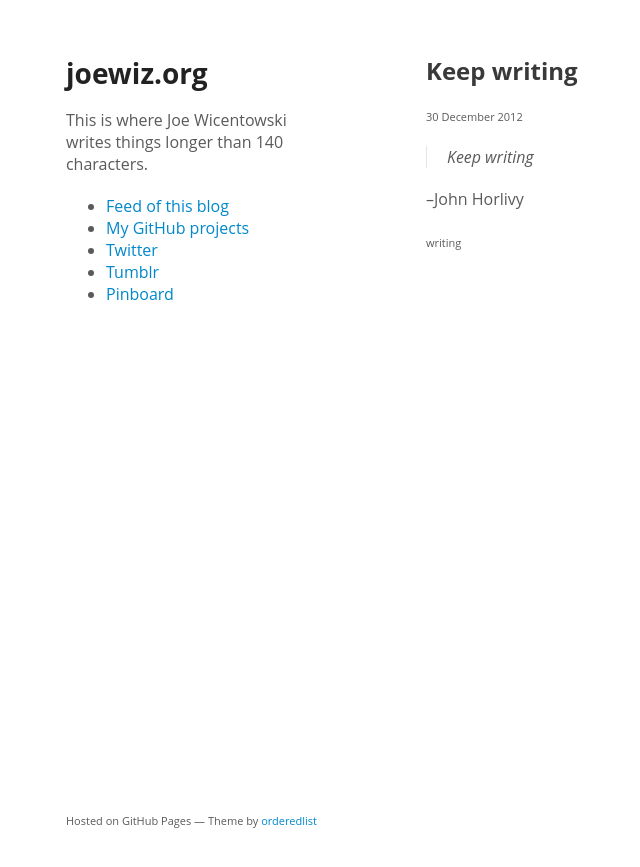
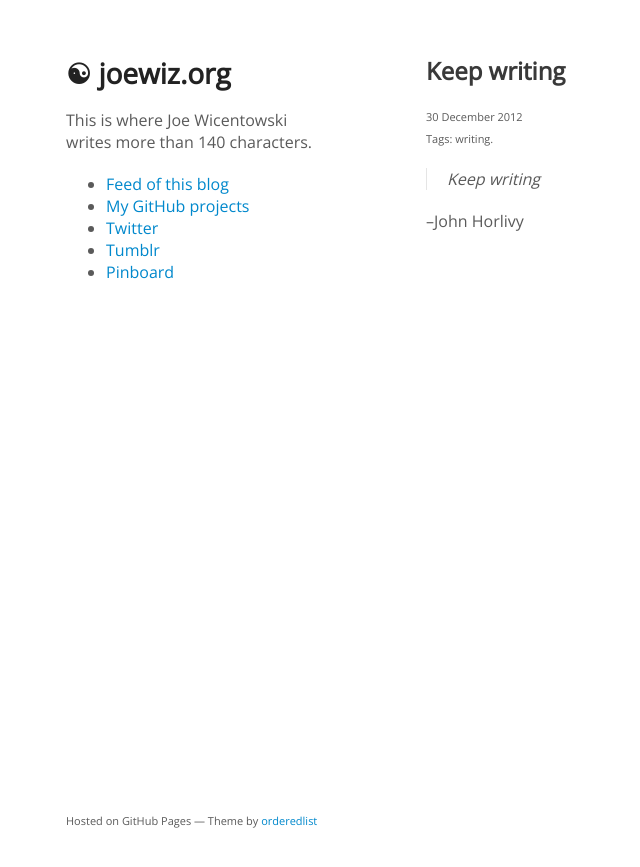
Before and after one commit to joewiz/joewiz.github.io, a Jekyll site: the page built from _posts/2012-12-30-keep-writing.md, in a window 1280 px wide. Shown: the top 867 px of the page, without its empty margins (144-784 px from the left). Built offline with Jekyll 4.4.1, drawn with Linux system fonts in a browser that asks for light colours; Markdown is read by kramdown in place of the engine named in the settings.

Commit message:
show all posts on homepage (for now - until there are too many); yanked feedburner; updated description; added yinyang icon

```diff
--- a/_config.yml
+++ b/_config.yml
@@ -4,7 +4,7 @@
 layouts:     ./_layouts
 include:     ['.htaccess']
 exclude:     ['README.md']
-keep_files:  ['.git','.svn']
+keep_files:  ['.git', '.svn']
 timezone:    America/New_York
 
 future:      true
@@ -16,10 +16,7 @@
 title:       joewiz.org
 author:      Joe Wicentowski
 email:       joewiz@gmail.com
-description: This is where Joe Wicentowski writes things longer than 140 characters.
-
-feedburner:
-  id:        joewiz-org
+description: This is where Joe Wicentowski writes more than 140 characters.
 
 google_analytics:
   account:   UA-582491-4
--- a/_layouts/post.html
+++ b/_layouts/post.html
@@ -8,7 +8,8 @@
         <link rel="stylesheet" href="/stylesheets/styles.css" />
         <link rel="stylesheet" href="/stylesheets/pygment_trac.css" />
         <meta name="viewport" content="width=device-width, initial-scale=1, user-scalable=no" />
-        {% if site.feedburner %}<link href="http://feeds.feedburner.com/{{ site.feedburner.id }}" rel="alternate" title="{{ site.title }}" type="application/atom+xml" />{% endif %}
+        <link href="atom.xml" rel="alternate" title="joewiz.org" type="application/atom+xml" />
+        <link href='http://fonts.googleapis.com/css?family=Open+Sans' rel='stylesheet' type='text/css'>
         {% if site.google_analytics %}<!-- google analytics async -->
         <script type="text/javascript">
             var _gaq = _gaq || [];
@@ -27,10 +28,10 @@
     <body>
         <div class="wrapper">
             <header>
-                <a href="/"><h1>{{ site.title }}</h1></a>
+                <a href="/"><h1>☯ {{ site.title }}</h1></a>
                 <p>{{ site.description }}</p>
                 <ul>
-                    <li><a href="http://feeds.feedburner.com/{{ site.feedburner.id }}">Feed of this blog</a></li>
+                    <li><a href="atom.xml">Feed of this blog</a></li>
                     <li><a href="http://github.com/{{ site.github.username }}">My GitHub projects</a></li>
                     <li><a href="http://twitter.com/{{ site.twitter.username }}">Twitter</a></li>
                     <li><a href="http://{{ site.tumblr.username }}.tumblr.com/">Tumblr</a></li>
@@ -38,10 +39,15 @@
                 </ul>
             </header>
             <section>
+                {% if page.link %}
+                <a href="{{ page.link }}"><h2 class="linked-list">{{ page.title }}</h2></a>
+                {% else %}
                 <a href="{{ page.url }}"><h2>{{ page.title }}</h2></a>
-                <p><small>{{ page.date | date_to_long_string }}</small></p>
+                {% endif %}
+
+                <p><small><date>{{ page.date | date_to_long_string }}</date>{% if page.tags %}<br/>Tags: {{ page.tags | array_to_sentence_string }}.{% endif %}</small></p>
+
                 {{ content }}
-                {% if page.tags %}<p><small>{{ page.tags | array_to_sentence_string }}</small></p>{% endif %}
             </section>
             <footer>
                 <p><small>Hosted on GitHub Pages &mdash; Theme by <a href="https://github.com/orderedlist">orderedlist</a></small></p>
```
Also changed, not shown: _layouts/default.html (+17 -13 lines).
